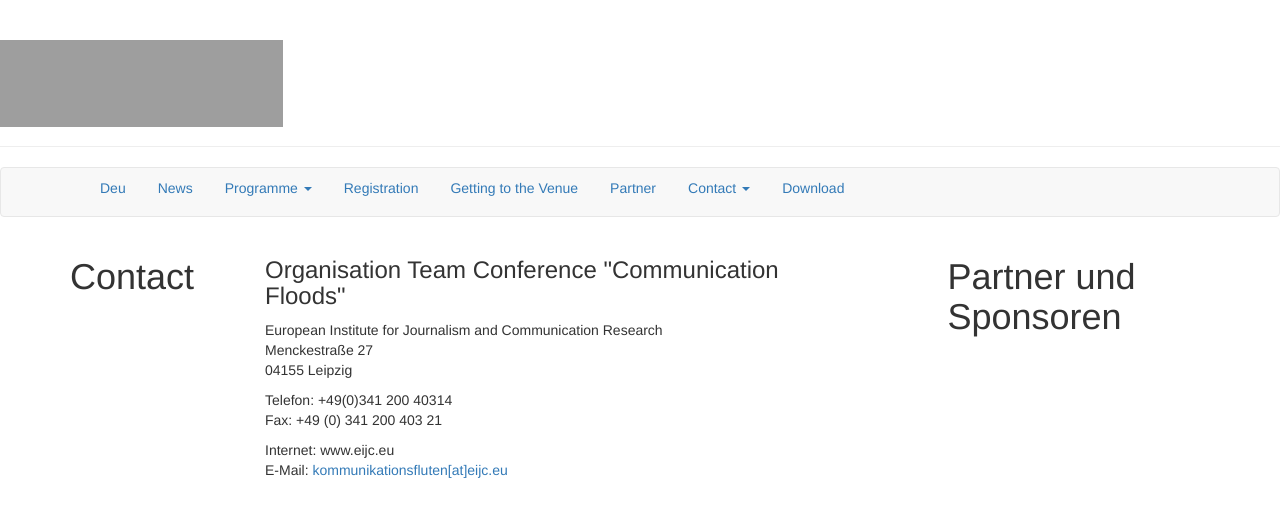
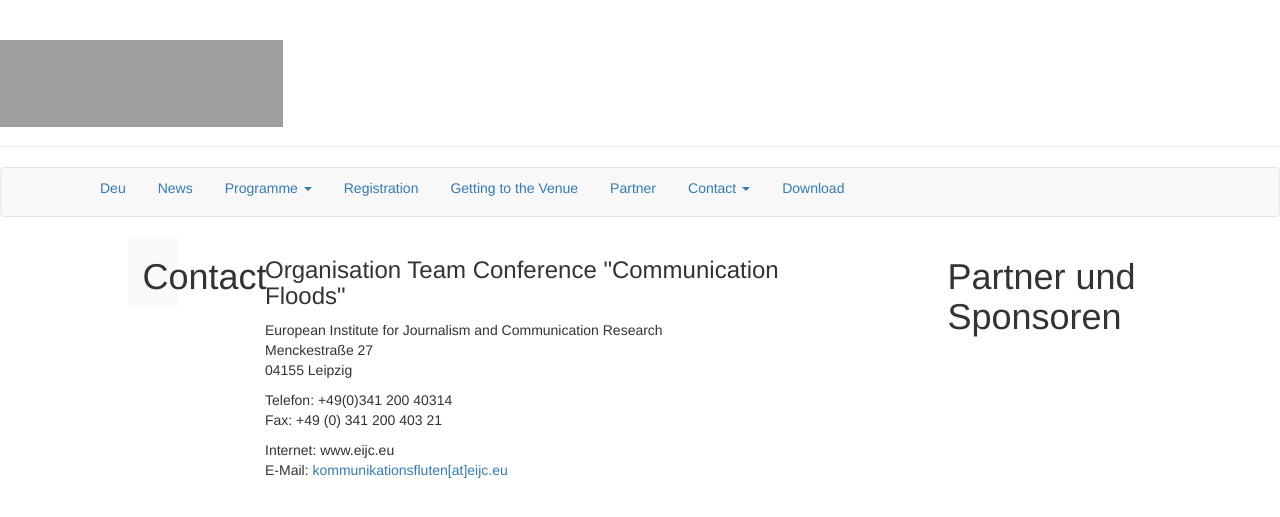
Before and after one commit to susedev/test, a Jekyll site: the page built from contact.html, in a window 1280 px wide. Shown: the top 517 px of the page. Built offline with Jekyll 4.4.1, drawn with Linux system fonts in a browser that asks for light colours; nearby versions of some CDN libraries; grey boxes are pictures that could not be loaded.

Commit message:
Update page.html

```diff
--- a/_layouts/page.html
+++ b/_layouts/page.html
@@ -12,7 +12,9 @@ layout: base
 
   <div class="row">
     <div class="col-md-2">
+      <div class="container" style="width: 50px; background-color: #FAFAFA; text-margin: 20px;">
        <h1>{{ page.title }}</h1>
+    </div>
     </div>
     <div class="col-md-6">
             {{ content }}
```
